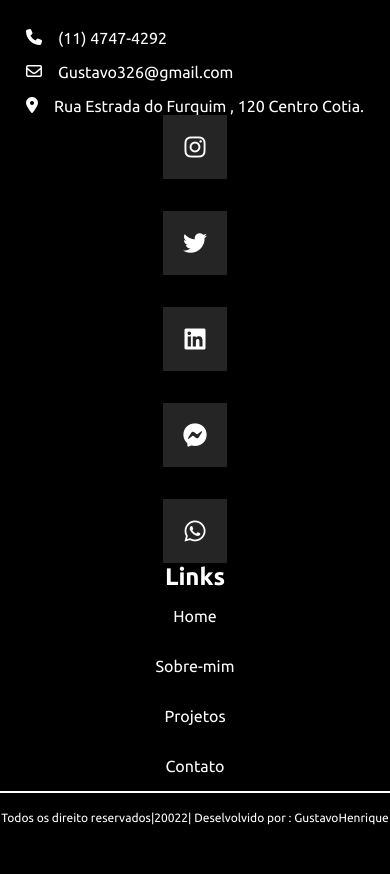
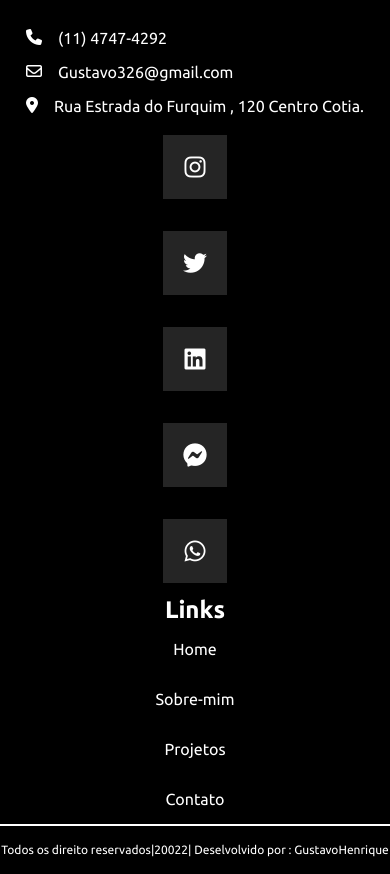
Before and after one commit to GustavoHenriqueProjects/PortfolioCss, a plain HTML site: page index.html in a window 390 px wide. Shown: the part 3879-4753 px from the top of the page. Before the commit the page ends 4720 px from the top, so only its background shows below. Drawn offline with Linux system fonts and the light colour scheme.

Commit message:
Consertado responsividade para smartphones pequenos

```diff
--- a/css/contato.css
+++ b/css/contato.css
@@ -82,6 +82,14 @@
         display: flex;
         text-align: center;
     }
+
+    .social-container{
+        margin-top: 5%;
+    }
+
+    .link-title{
+        margin-top: 17%;
+    }
 }
 
 
```
